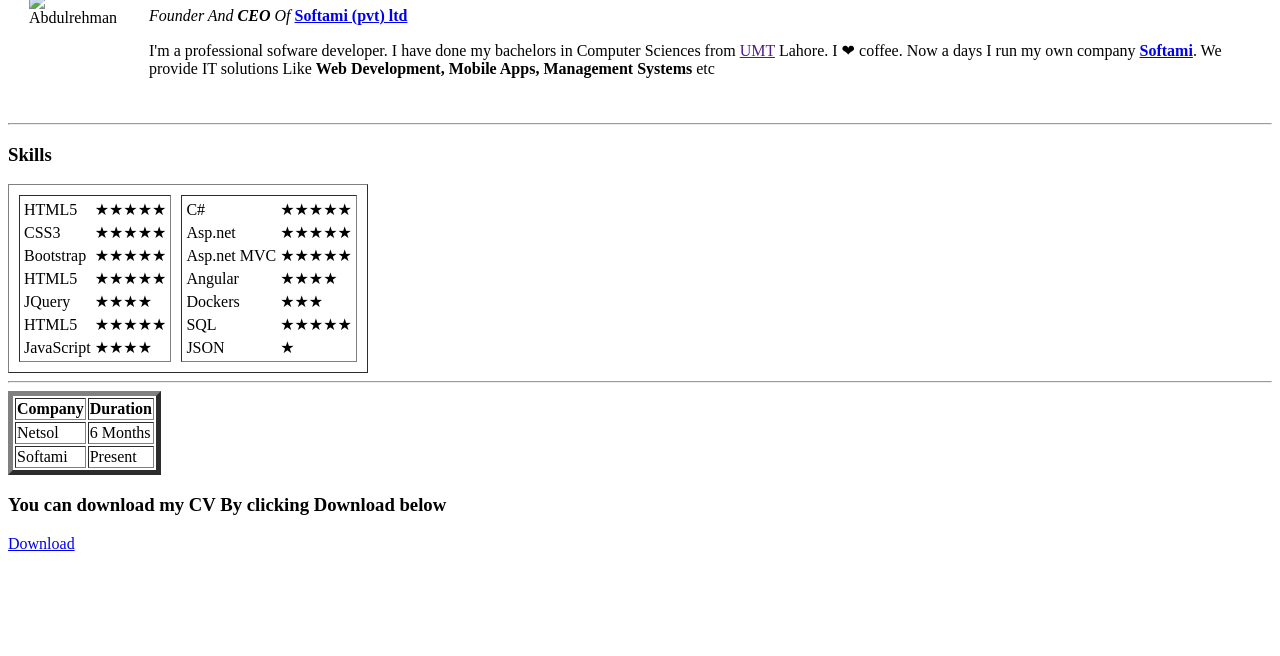
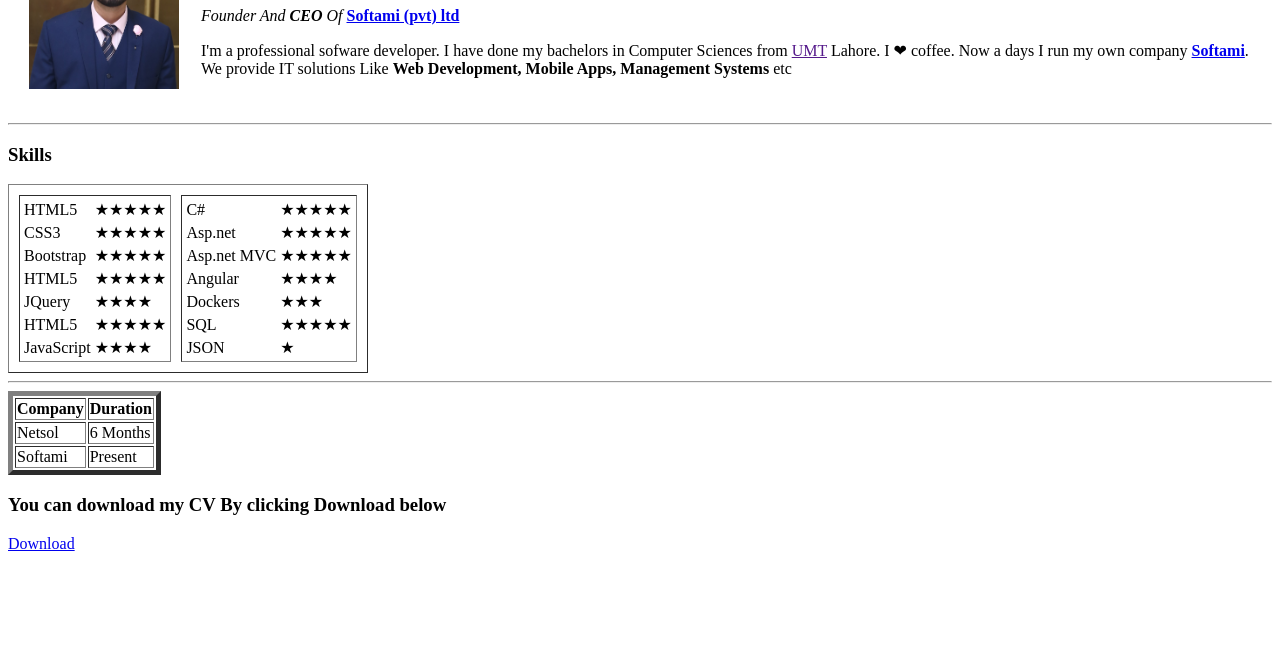
Before and after one commit to abdulrehmantariq/CV, a plain HTML site: page index.html in a window 1280 px wide. Shown: the part 144-800 px from the top of the page. Drawn offline with Linux system fonts and the light colour scheme.

Commit message:
Update Index.html

```diff
--- a/index.html
+++ b/index.html
@@ -10,7 +10,7 @@
 <table cellspacing="20px">
 	<tr>
 		<td>
-			<img src="images/me1.jpg" alt="Abdulrehman" width="150px">
+			<img src="me1.jpg" alt="Abdulrehman" width="150px">
 
 		</td>
 		<td>
```
